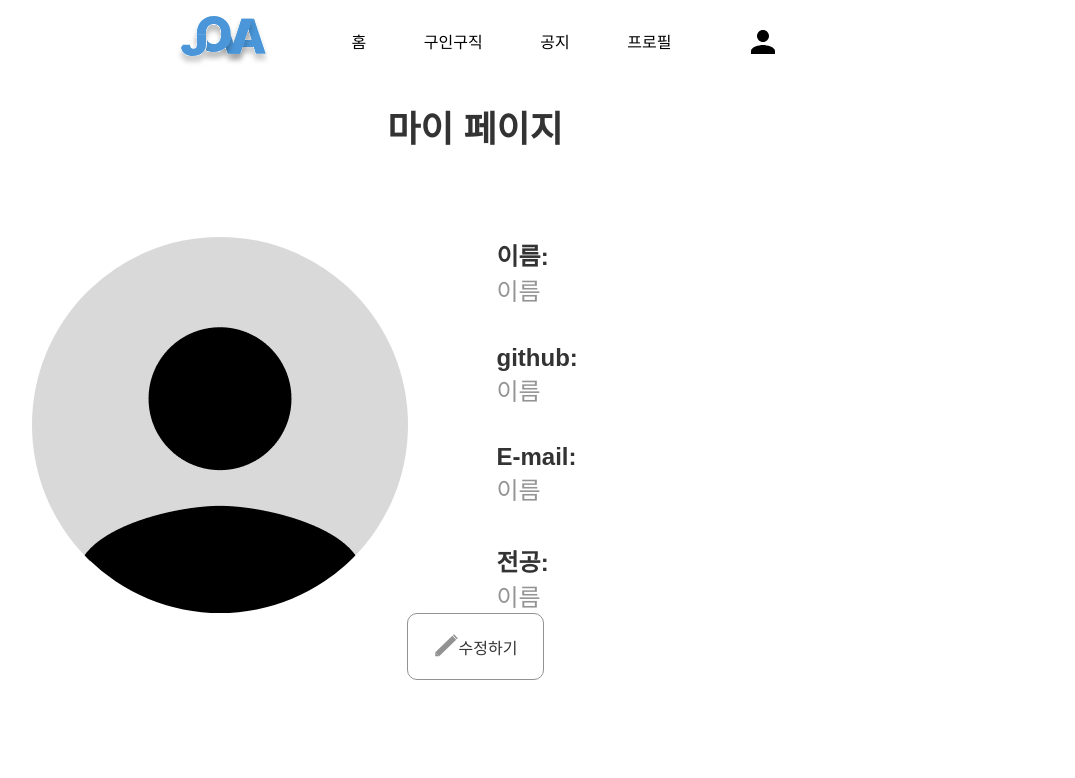
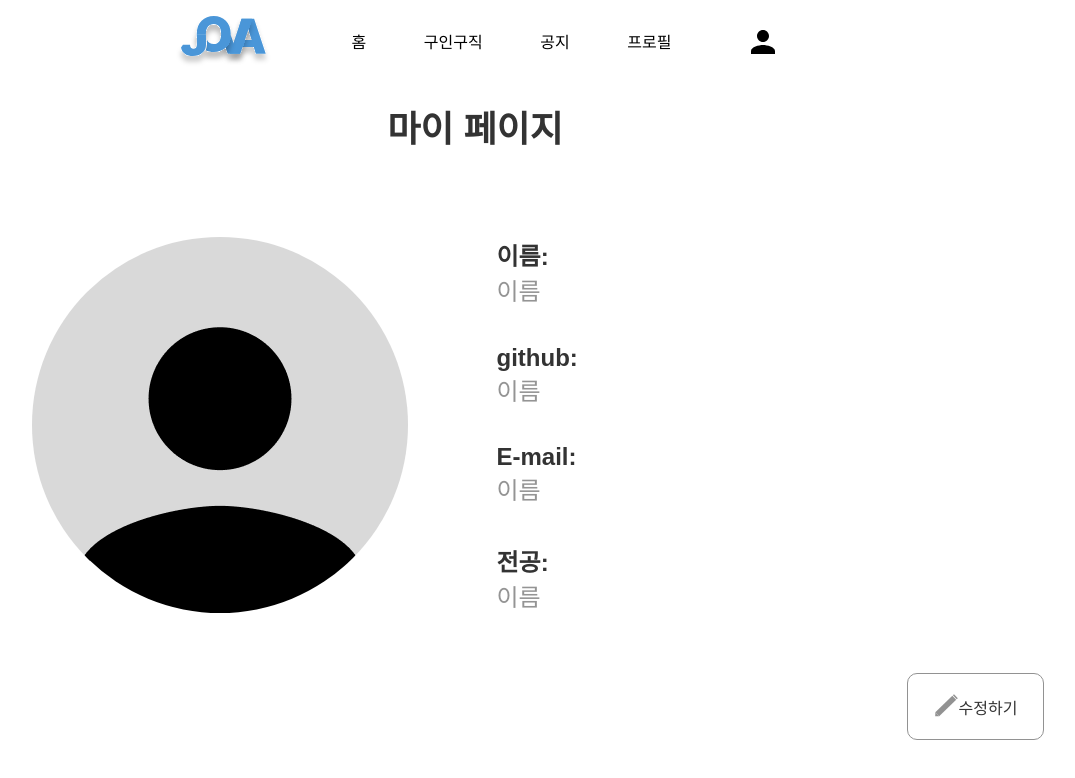
Before and after one commit to IdeaFestival-JOVA/JOVA-client-V0.5, a React (Vite) app: page /profil in a window 1280 px wide. Shown: the top 778 px of the page, without its empty margins (165-1240 px from the left). Built offline with nearby package versions, Linux system fonts and the light colour scheme; a web font is replaced by a local one.

Commit message:
수정하기 버튼 위치 수정정

```diff
--- a/src/page/Profil/profilPicture.tsx
+++ b/src/page/Profil/profilPicture.tsx
@@ -54,6 +54,8 @@ const CorrectionButton = styled.div`
   display: flex;
   align-items: center;
   justify-content: center;
+  margin-top: 60px;
+  margin-left: 1000px;
 `;
 
 function ProfilPicture() {
```
